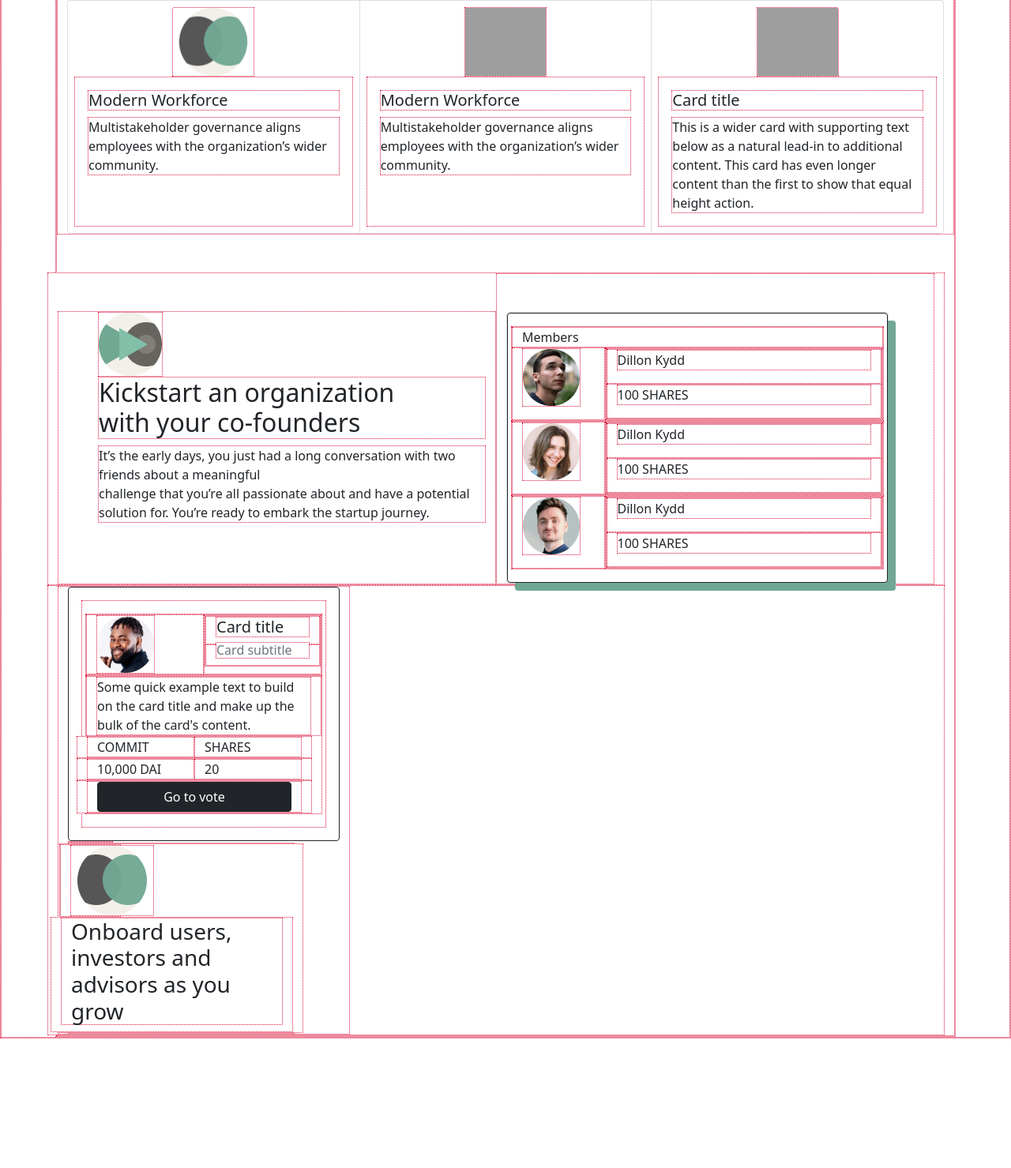
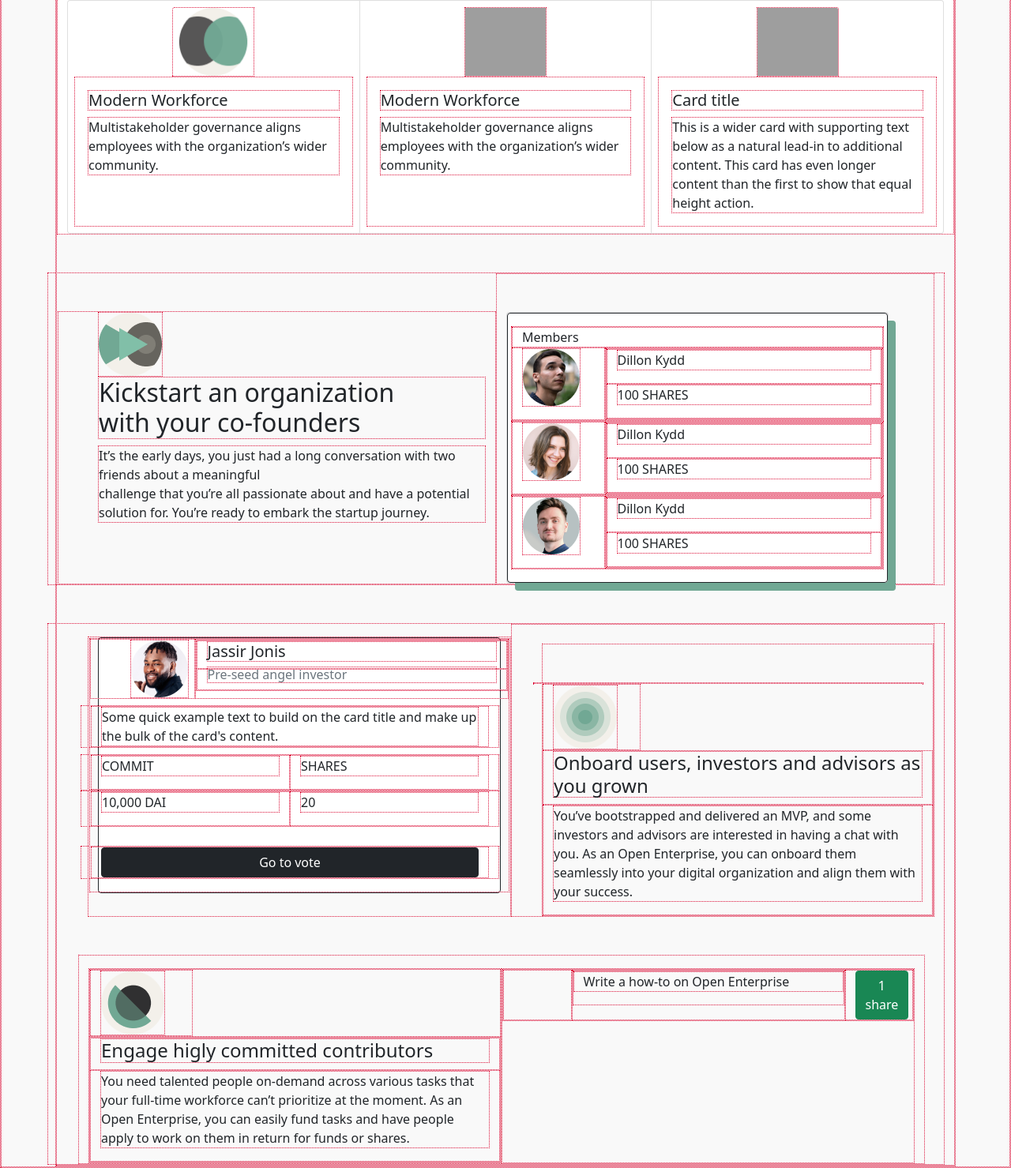
Before and after one commit to WilliamsChazal/Open-Entreprise, a PHP site: page / in a window 1280 px wide. Shown: the part 903-2382 px from the top of the page at 79% size. Before the commit the page ends 2218 px from the top, so only its background shows below. Run offline with PHP 8.4, Linux system fonts and the light colour scheme; grey boxes are pictures that could not be loaded.

Commit message:
Commit du 30 mars 2021 matin

```diff
--- a/index.php
+++ b/index.php
@@ -59,7 +59,7 @@
 
 <!-- début des cards -->
 
-<div class="card-group">
+<div class="card-group color-background-cards">
   <div class="card p-2">
     <img src="images-cards/Icon.png" class="card-img-top icons" alt="...">
     <div class="card-body center-card-title-text">
@@ -142,58 +142,122 @@
 </div>
 
 <!-- Jassir -->
-<div class="row">
-  <div class="col-md-4">
-  <div class="card p-3 border-dark">
-  <div class="card-body">
-    <div class="row">
-      <div class="col-6">
-         <img src=jassir.png style="width 72px">
-    </div>
-      <div class="col-6">
-        <div class="row">
-         <div><h5 class="card-title col-12 ml-5">Card title</h5></div>
-         <div><h6 class="card-subtitle mb-2 text-muted col-12">Card subtitle</h6></div>
+
+<div class="row mt-5 padding-left">
+      <div class="col-sm-12 col-md-6 mt-3">
+           <div class="card border-dark border rounded">
+            <div class="row">
+                <div class="col-3 padding-left">
+                      <img src="jassir.png">
+              </div>
+                <div class="col-9">
+                  <div class="row">
+                      <div class="col-12"><h5 class="card-title">Jassir Jonis</h5></div>
+                      <div class="col-12"><h6 class="card-subtitle mb-2 text-muted">Pre-seed angel investor</h6></div>
+                  </div>
+                </div>
+              <div class="row mt-2">
+                <div class="col-12"> <p class="card-text">Some quick example text to build on the card title and make up the bulk of the card's content.</p></div>
+              </div>
+                <div class="row mt-2">
+                  <div class="col-6"><p>COMMIT</p></div>
+                  <div class="col-6"><p>SHARES</p></div>
+                 </div>
+                    <div class="row">
+                      <div class="col-6"><p>10,000 DAI</p></div>
+                      <div class="col-6"><p>20</p></div>
+                    </div>
+                 <div class="row mt-4 mb-3">
+                 <div class="d-grid gap-2">
+                     <button class="btn btn-dark" type="button">Go to vote</button></div>
+                 </div>
+        </div>
+
+  </div>
+  <!-- fin jassir -->
+
+  <!-- début § Onboard users -->
+</div>
+  <div class="col-sm-12 col-md-6 padding-left">
+    <div class="row mt-4">
+    <div class="row mt-5"></div>
+      <div class="col-3">
+          <img src="icon4.png">
+         </div>
+        <div class="col-12">
+          <h4> Onboard users, investors and advisors as you grown</h4>
+          </div>
+            <div class="col-12"><p>You’ve bootstrapped and delivered an MVP, and some investors and advisors are interested in having a chat with you. As an Open Enterprise, you can onboard them seamlessly into your digital organization and align them with your success.</p> </div>
+
+      </div>
+</div>
+
+ <!-- fin § Onboard users -->
 
 
-         </div>
-       </div>
-    </div>
-    <div class="row">
-         <div><p class="card-text col-12">Some quick example text to build on the card title and make up the bulk of the card's content.</p></div>
-  <div class="row">
-  <div class="col-6"> COMMIT </div>
-  <div class="col-6"> SHARES </div>
-  </div>
+<!-- début § Onboard engage -->
 
-  <div class="row">
-  <div class="col-6"> 10,000 DAI </div>
-  <div class="col-6"> 20  </div>
-  </div>
+ <div class="row mt-5">
+      <div class="col-sm-12 col-md-6 mt-3">
+          <div class="row">
+              <div class="col-3">
+                <img src="icon5.png">
+                  </div>
+           </div>
+        <div class="row">
+              <div class="col-12"> <h4>Engage higly committed contributors</h3></div>
+              <div class="col-12"><p>You need talented people on-demand across various tasks that your full-time workforce can’t prioritize at the moment. As an Open Enterprise, you can easily fund tasks and have people apply to work on them in return for funds or shares.</p></div>
+           </div>
+      </div>
+      <div class="col-sm-12 col-md-6 mt-3">
+        <div class="row">
+          <div class="col-2"></div>
+              <div class="col-8">
+                  <div class="row"><p>Write a how-to on Open Enterprise</p></div>
+                    </div>
+                <!-- Bouton 1 share -->
+                <div class="col-2"><button type="button" class="btn btn-success btn-radius">1 share</button></div>
 
-  <div class="row">
-  <div class="d-grid gap-2"> <button type="button" class="btn btn-dark">Go to vote</button> </div>
-
-  </div>
-
-  </div>
-  </div>
-  </div>
-  <div class="col-md-2"></div>
-  <!-- Attention: doit rester vide ! -->
+            </div>
+      </div>
+ </div>
 
 
-  <!-- mon html ici -->
-  <div class="col-md-10">
-      <div class="row">
-        <div class="col-3"><img src=images-cards/icon.png></div>
-        <div class="row"><h3>Onboard users, investors and advisors as you grow</h3></div>
-      </div>
-  </div>
 
-  </div>
 
-</div>
+
+
+
+
+
+
+
+
+
+
+
+
+
+
+
+
+
+
+
+
+
+
+
+
+
+
+
+
+
+
+
+
+
 
 
 
--- a/style.css
+++ b/style.css
@@ -1,6 +1,11 @@
-*{
-    background-color:#ffffff ;
+body{
+    background-color:#F9F9F9 ;
 }
+
+.color-background-cards{
+    background-color:#FFFFFF ;
+}
+
 
 #logo{
     width: 240px;
```
Also changed, not shown: alex.png (added), icon4.png (added), icon5.png (added), jason.png (added), lizzie.png (added), pablo.png (added), star.png (added).
